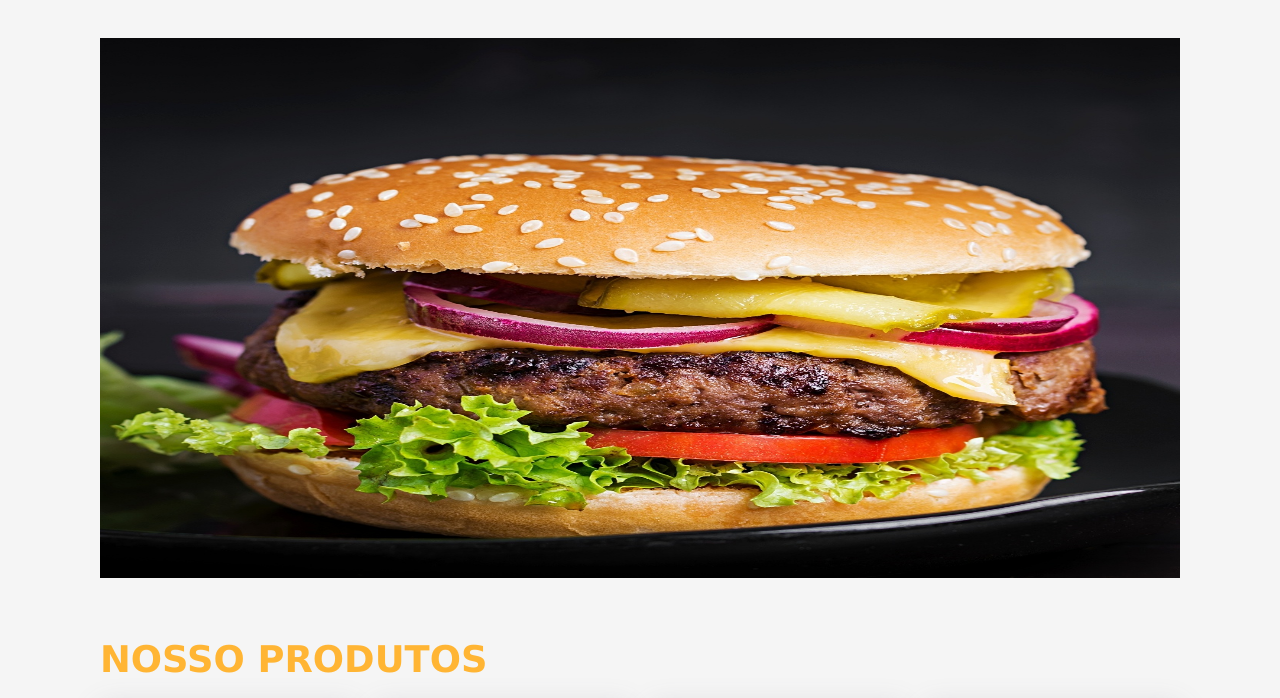
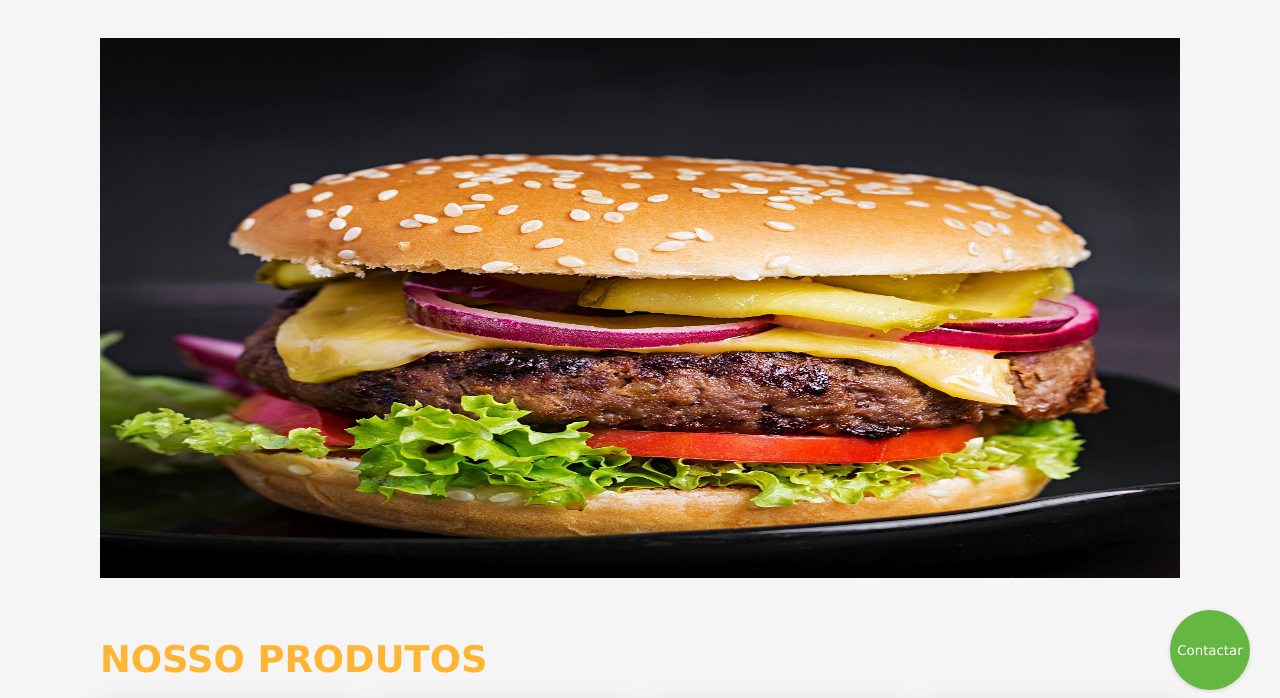
Before and after one commit to FranciscoMuanzaPaulo/FastFood, a plain HTML site: page index.html in a window 1280 px wide. Shown: the part 90-788 px from the top of the page. Drawn offline with nearby package versions, Linux system fonts and the light colour scheme.

Commit message:
"fazendo alteração"

```diff
--- a/css/style.css
+++ b/css/style.css
@@ -167,3 +167,20 @@ footer{
 footer p{
     color: #666;
 }
+footer button{
+    background-color: #65B741;
+    width: 80px;
+    height: 80px;
+    border-radius: 50%;
+    position: fixed;
+    right: 30px;
+    bottom: 20px;
+    box-shadow:   rgba(0, 0, 0, 0.16) 0px 1px 4px;
+}
+footer button a{
+    color: #fff;
+}
+footer button:hover{
+    transition: .6s ease-in-out;
+    background-color: var(--hover_btn_color);
+}
--- a/index.html
+++ b/index.html
@@ -142,7 +142,7 @@
 
        <footer class="container">
             <p>Copy@2023, by Francisco Paulo</p>
-            <a href="https://api.whatsapp.com/send/?phone=923415065&text=Ol%C3%A1%20Olá%20quero%20marcar%20uma%20reuni%C3%A3o" class="btn btn_primary">Contacta-nos Whatsapp</a>
+           <button><a href="https://api.whatsapp.com/send/?phone=923415065&text=Ol%C3%A1%20Olá%20quero%20marcar%20uma%20reuni%C3%A3o">Contactar</a></button>
        </footer>
 
 
```
